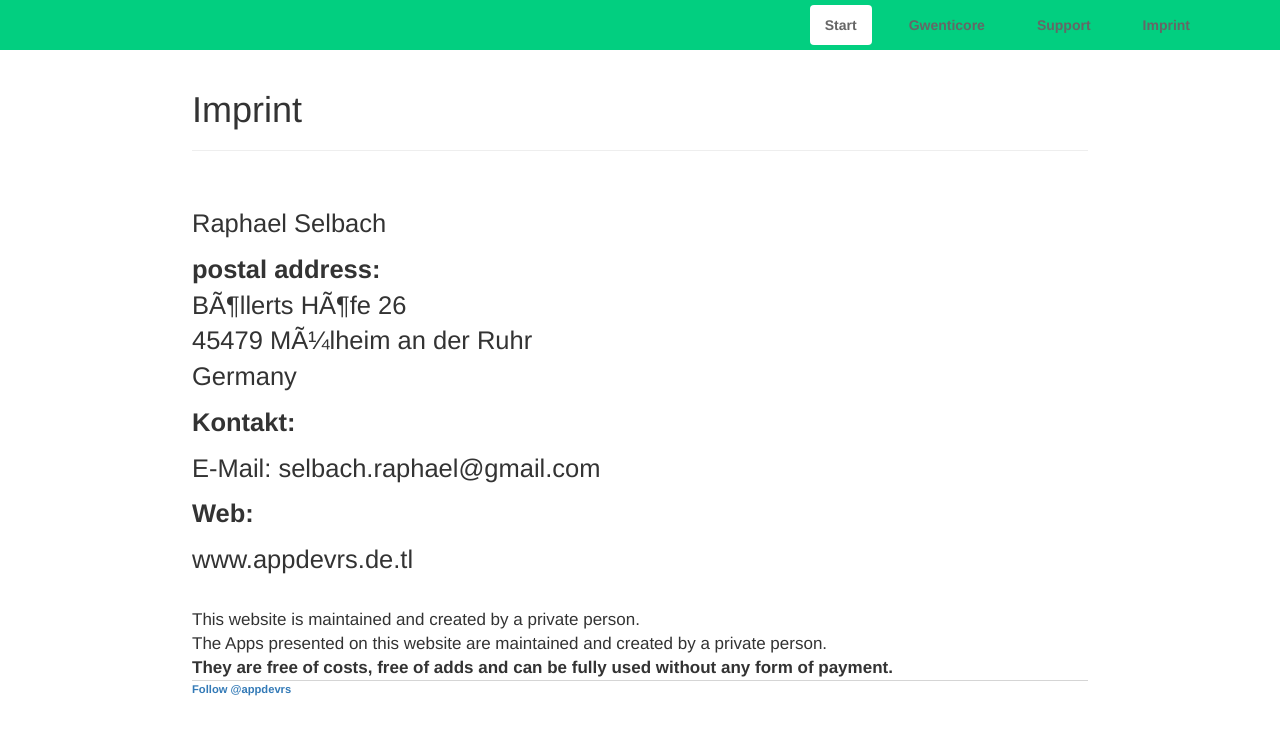
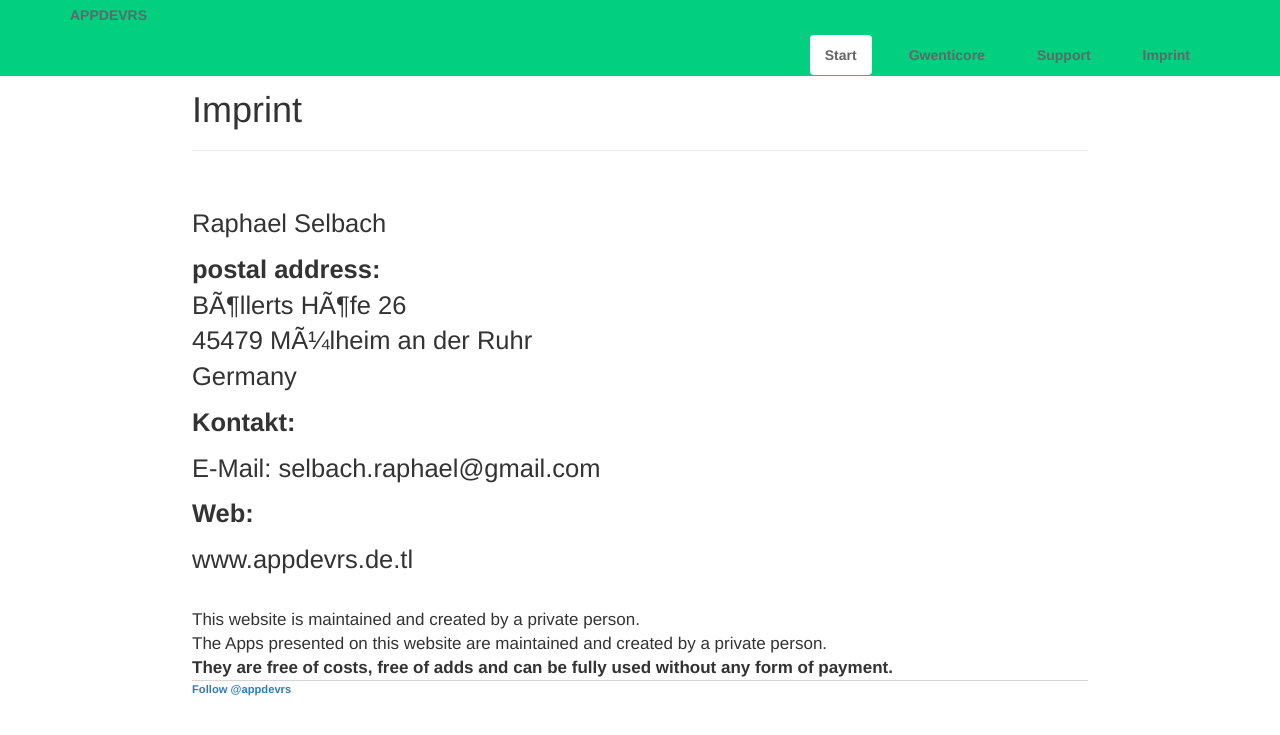
Before and after one commit to appdevrs/appdevrs.github.io, a Jekyll site: the page built from imprint.html, in a window 1280 px wide. Shown: the top 735 px of the page. Built offline with Jekyll 4.4.1, drawn with Linux system fonts in a browser that asks for light colours; comment, search, counter and statistics services are not loaded.

Commit message:
Update default.html

```diff
--- a/_layouts/default.html
+++ b/_layouts/default.html
@@ -14,6 +14,9 @@
 	<body>
 		<nav class="navbar navbar-default navbar-fixed-top">
 			<div class="container">
+				<ul>
+					<li><a href="/"><strong>APPDEVRS</strong></a></li>
+				</ul>
     				<ul class="nav nav-pills navbar-right">
         				<li role="presentation" class="active"><a href="/">Start</a></li>
 	        			<li role="presentation"><a href="/Apps">Gwenticore</a></li>
```
